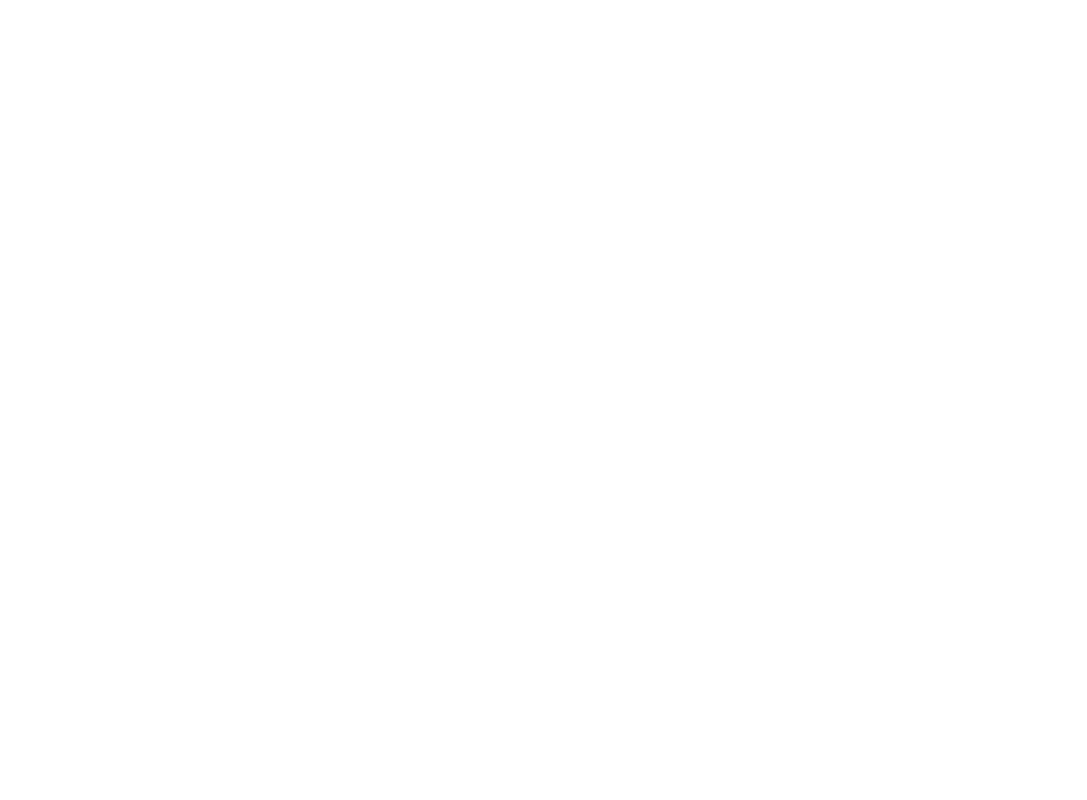
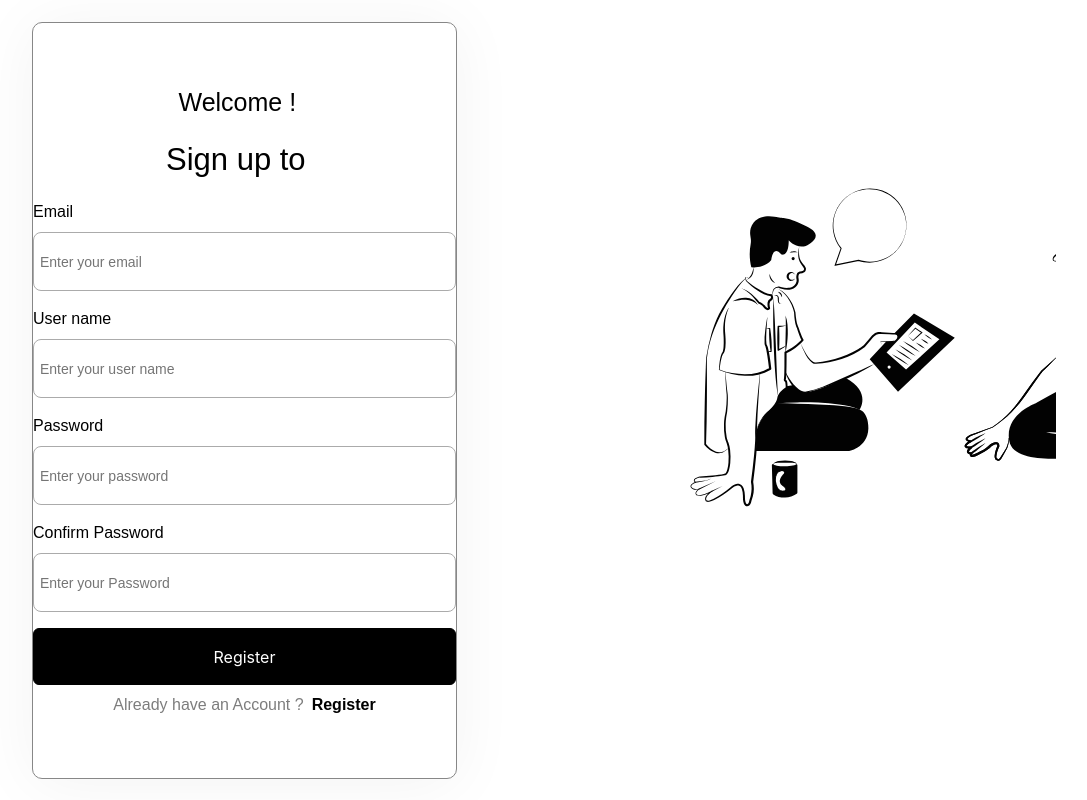
Before and after one commit to Dandarbaatar/CuteBoys, a React (Create React App) app in the folder frontend/: page /signup in a window 1280 px wide. Before the commit this address had no page. Shown: the whole page, without its empty margins (96-1183 px from the left). Built offline with nearby package versions, Linux system fonts and the light colour scheme.

Commit message:
signup done

```diff
--- a/frontend/src/App.jsx
+++ b/frontend/src/App.jsx
@@ -6,6 +6,7 @@
 import Login from "./Pages/LoginPage";
 import { Search } from "./Pages/Search";
 import { News } from "./Pages/NewsDetail";
+import { SignUp } from "./Pages/signUp";
 
 function App() {
   return (
@@ -17,6 +18,7 @@
         <Route path="/author" element={<Author />} />
         <Route path="/login" element={<Login />} />
         <Route path="/news-detail" element={<News />} />
+        <Route path="/signup" element={<SignUp />} />
       </Routes>
     </BrowserRouter>
   );
--- /dev/null
+++ b/frontend/src/Pages/signUp.jsx
@@ -0,0 +1,53 @@
+import React from "react";
+import "../css/signUp.css";
+
+export const SignUp = () => {
+  return (
+    <div className="signUp">
+      <div className="signUpSize">
+        <div className="signUpContent">
+          <div className="signUpContent1">Welcome !</div>
+          <div className="signUpContent2">Sign up to</div>
+          <div className="signUpContent3">
+            <div className="signUpContent3Text">Email</div>
+            <input
+              className="signUpContent3Inp"
+              placeholder=" Enter your email "
+            />
+          </div>
+          <div className="signUpContent3">
+            <div className="signUpContent3Text">User name</div>
+            <input
+              className="signUpContent3Inp"
+              placeholder=" Enter your user name "
+            />
+          </div>
+          <div className="signUpContent3">
+            <div className="signUpContent3Text">Password</div>
+            <input
+              className="signUpContent3Inp"
+              placeholder=" Enter your password "
+            />
+          </div>
+          <div className="signUpContent3">
+            <div className="signUpContent3Text">Confirm Password</div>
+            <input
+              className="signUpContent3Inp"
+              placeholder=" Enter your Password "
+            />
+          </div>
+          <div className="signUpContent4">
+            <button className="signUpContentBtn">Register</button>
+            <div className="signUpContentContent">
+              <div className="signUpContentContentText1">
+                Already have an Account ?
+              </div>
+              <div className="signUpContentContentText2">Register</div>
+            </div>
+          </div>
+        </div>
+        <div className="signUpImg"></div>
+      </div>
+    </div>
+  );
+};
--- a/frontend/src/css/home.css
+++ b/frontend/src/css/home.css
@@ -328,4 +328,5 @@
   display: flex;
   flex-direction: row;
   gap: 1vw;
+  overflow-x: scroll;
 }
--- /dev/null
+++ b/frontend/src/css/signUp.css
@@ -0,0 +1,133 @@
+.signUp {
+  display: flex;
+  flex-direction: row;
+  width: 100vw;
+  height: 100vh;
+  align-items: center;
+  justify-content: center;
+}
+.signUpContent {
+  display: flex;
+  flex-direction: column;
+  gap: 2vh;
+  justify-content: center;
+  align-items: center;
+  width: 505px;
+  height: 757px;
+  left: 106px;
+  top: 85px;
+  background: #ffffff;
+  border: 0.5px solid #878787;
+  box-shadow: 0px 4px 64px rgba(0, 0, 0, 0.05);
+  border-radius: 10px;
+}
+.signUpSize {
+  width: 80vw;
+  display: flex;
+  justify-content: center;
+  flex-direction: row;
+  gap: 6vw;
+}
+.signUpImg {
+  width: 827px;
+  height: 650px;
+  background-image: url(../assets/signUp.svg);
+}
+
+.signUpContent1 {
+  width: 132px;
+  height: 38px;
+  left: 146px;
+  top: 103px;
+  font-family: "arial";
+  font-style: normal;
+  font-weight: 300;
+  font-size: 25px;
+  line-height: 38px;
+  color: #000000;
+}
+.signUpContent2 {
+  width: 157px;
+  height: 47px;
+  left: 146px;
+  top: 151px;
+  font-family: "arial";
+  font-style: normal;
+  font-weight: 500;
+  font-size: 31px;
+  line-height: 46px;
+  color: #000000;
+}
+.signUpContent3 {
+  display: flex;
+  flex-direction: column;
+  gap: 1vh;
+}
+.signUpContent3Text {
+  left: 0%;
+  right: 7.8%;
+  top: 0%;
+  bottom: 73.91%;
+  font-family: "arial";
+  font-style: normal;
+  font-weight: 400;
+  font-size: 16px;
+  line-height: 24px;
+  color: #000000;
+}
+.signUpContent3Inp {
+  width: 423px;
+  height: 59px;
+  left: 6.38%;
+  right: 67.14%;
+  top: 32.2%;
+  bottom: 32.2%;
+  font-family: "arial";
+  font-style: normal;
+  font-weight: 300;
+  font-size: 14px;
+  line-height: 21px;
+  color: #ababab;
+  border-radius: 8px;
+  border: 1px solid #ababab;
+}
+.signUpContentContent {
+  display: flex;
+  flex-direction: row;
+  gap: 1vh;
+  justify-content: center;
+}
+.signUpContentBtn {
+  width: 423px;
+  height: 57px;
+  left: 146px;
+  top: 720px;
+  color: white;
+  background: #000000;
+  border-radius: 6px;
+  border: 1px solid #000000;
+}
+.signUpContentContentText1 {
+  left: 215px;
+  top: 797px;
+  font-family: "arial";
+  font-style: normal;
+  font-weight: 300;
+  font-size: 16px;
+  line-height: 24px;
+  color: #7d7d7d;
+}
+
+.signUpContentContentText2 {
+  font-family: "arial";
+  font-style: normal;
+  font-weight: 600;
+  font-size: 16px;
+  line-height: 24px;
+  color: #000000;
+}
+.signUpContent4 {
+  display: flex;
+  flex-direction: column;
+  gap: 1vh;
+}
```
Also changed, not shown: frontend/src/assets/signUp.svg (added).
